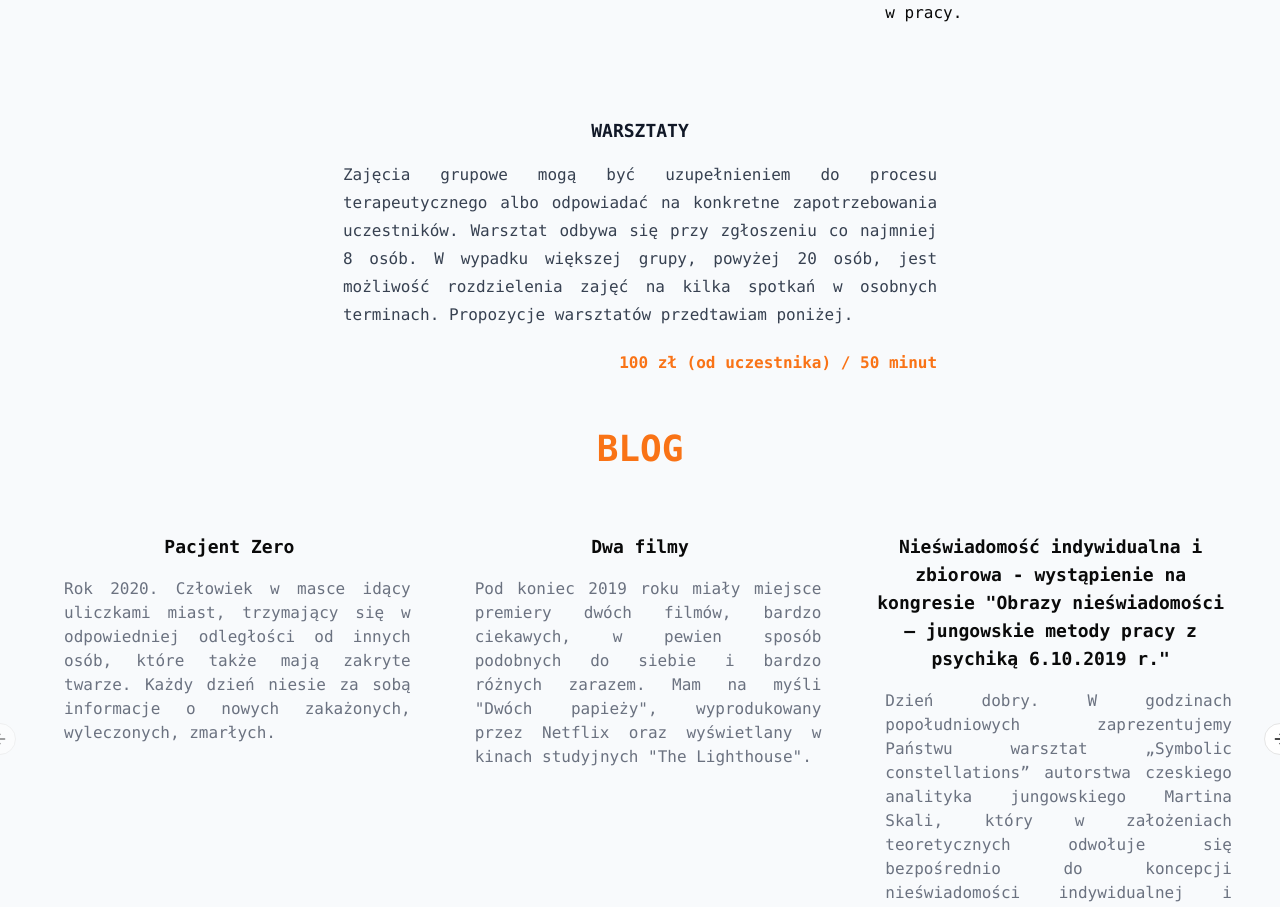
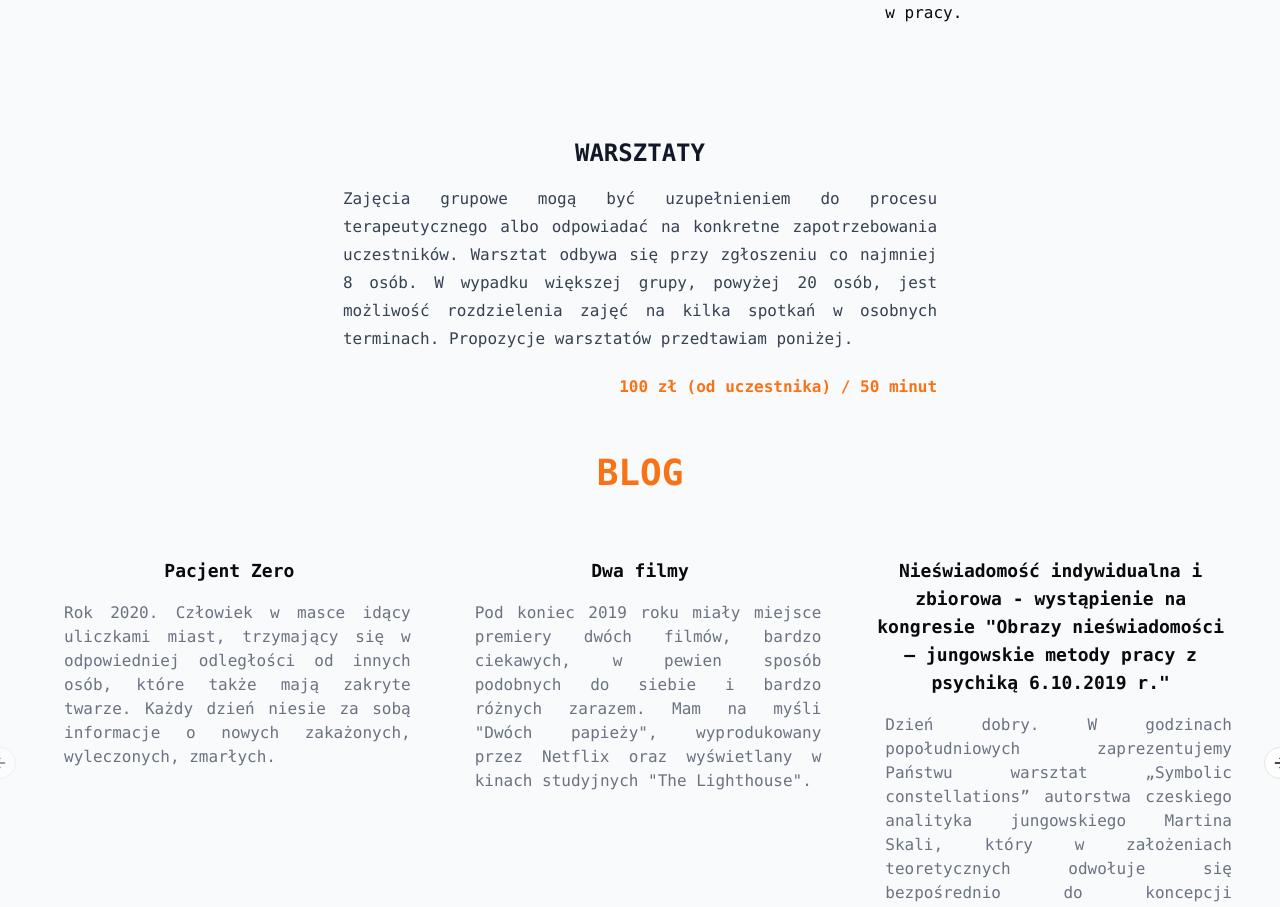
Before and after one commit to lukaszchwalisz/gab, a Next.js app: page / in a window 1280 px wide. Shown: the part 2364-3271 px from the top of the page. Built offline with nearby package versions, Linux system fonts and the light colour scheme.

Commit message:
add custom typography

```diff
--- a/src/app/globals.css
+++ b/src/app/globals.css
@@ -66,4 +66,16 @@
   body {
     @apply bg-background text-foreground;
   }
+  h1 {
+    @apply text-2xl;
+  }
+  h2 {
+    @apply text-xl;
+  }
+  h3 {
+    @apply text-lg;
+  }
+  a {
+    @apply text-blue-600 underline;
+  }
 }
--- a/src/app/page.tsx
+++ b/src/app/page.tsx
@@ -81,7 +81,7 @@
 
           <CarouselItem className="md:basis-1/2 lg:basis-1/3">
           <div className="p-4 mb-4 space-x-4">
-          <h3 className="text-lg text-center font-bold mb-4">Gra z symbolami</h3>
+          <h3 className="text-center font-bold mb-4">Gra z symbolami</h3>
           <p>Zabawa polegająca na tworzeniu i intepretowaniu symbolicznej rzeki.</p>
 
           </div>
@@ -89,7 +89,7 @@
 
           <CarouselItem className="md:basis-1/2 lg:basis-1/3">
           <div className="p-4 mb-4 space-x-4">
-          <h3 className="text-lg text-center font-bold mb-4">Zabawa w piaskownicy</h3>
+          <h3 className="text-center font-bold mb-4">Zabawa w piaskownicy</h3>
           <p>Warsztaty symboliczne przy użyciu piasku.</p>
 
 
@@ -98,7 +98,7 @@
 
           <CarouselItem className="md:basis-1/2 lg:basis-1/3">
           <div className="p-4 b-4 space-x-4">
-          <h3 className="text-lg text-center font-bold mb-4">Sklep z maskami</h3>
+          <h3 className="text-center font-bold mb-4">Sklep z maskami</h3>
           <p>Gra negocjacyjna nastawiona na wyćwiczenie własnej postawy owbec hipotetycznej sytuacji mobbignowej w pracy.
           </p>
 
@@ -116,7 +116,7 @@
 
     <div className="prose prose-base lg:flex lg:space-x-4 font-mono text-justify">
       <div className="p-4">
-      <h3 className="text-lg text-center font-bold mb-4">WARSZTATY</h3>
+      <h2 className="text-center font-bold mb-4">WARSZTATY</h2>
       <p>Zajęcia grupowe mogą być uzupełnieniem do procesu terapeutycznego albo odpowiadać na konkretne zapotrzebowania uczestników. Warsztat odbywa się przy zgłoszeniu co najmniej 8 osób. W wypadku większej grupy, powyżej 20 osób, jest możliwość rozdzielenia zajęć na kilka spotkań w osobnych terminach. Propozycje warsztatów przedtawiam poniżej.</p>
       <p className="font-semibold text-orange-500 text-right mt-2">100 zł (od uczestnika) / 50 minut</p>
       </div>
```
